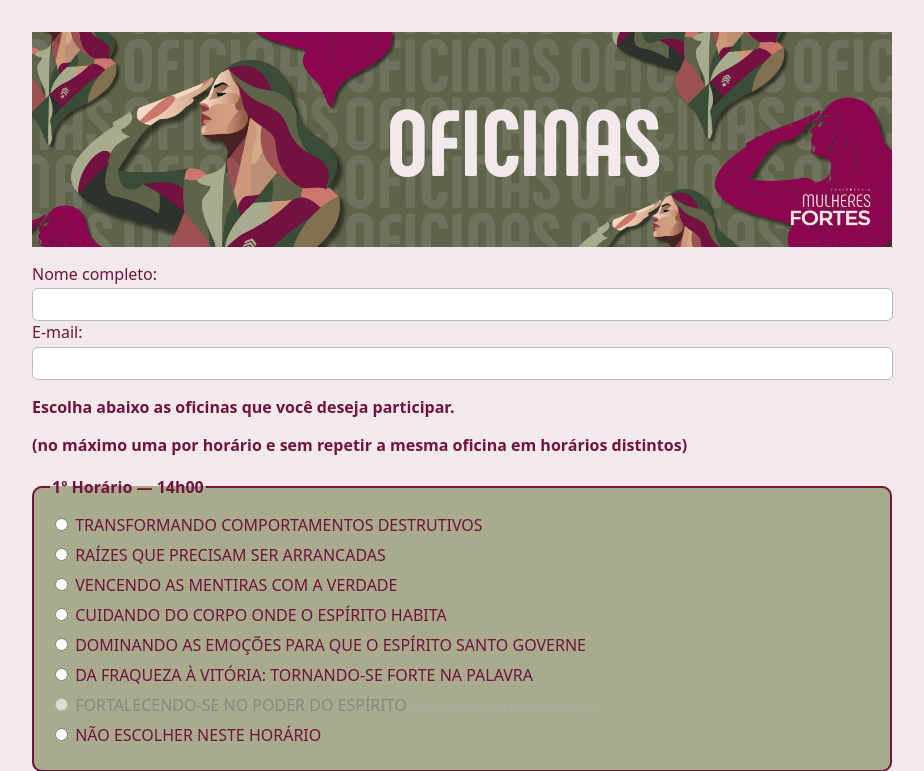
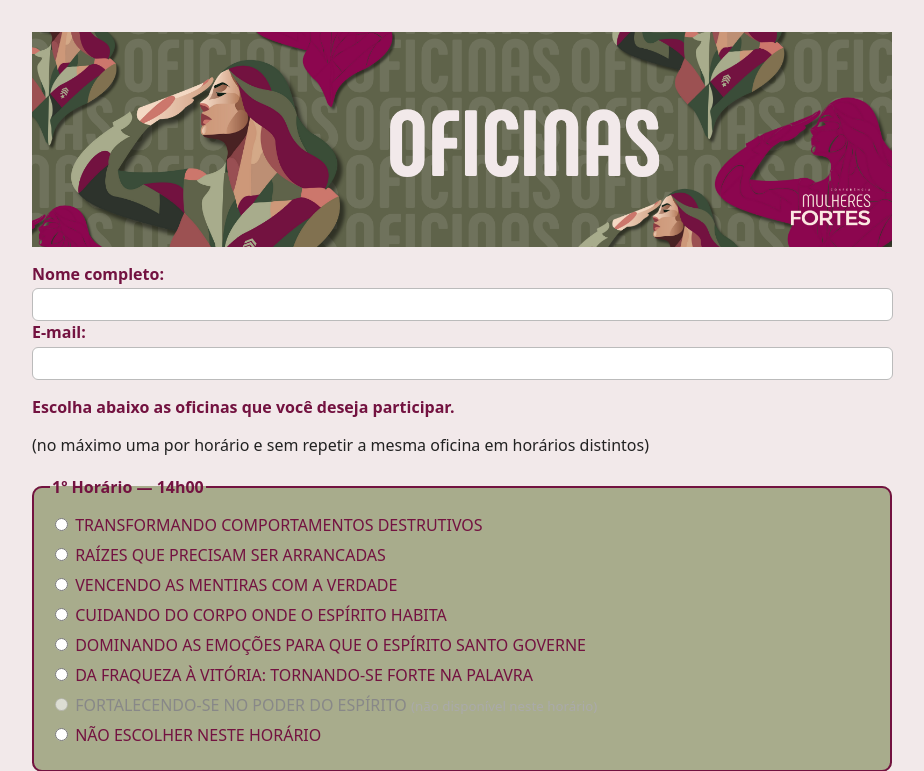
Before and after one commit to comercial-ediomare/oficinas-salgueiro, a Flask app: page / in a window 1280 px wide. Shown: the top 771 px of the page, without its empty margins (178-1102 px from the left). Run offline with Flask 3, Linux system fonts and the light colour scheme; data comes from the database, SQL or seed files in the repository; data that the repository does not hold is empty.

Commit message:
Update index.html

```diff
--- a/templates/index.html
+++ b/templates/index.html
@@ -115,16 +115,16 @@
   {% endwith %}
 
   <form method="post" action="{{ url_for('inscrever') }}">
-    <label>Nome completo:
+    <label><strong>Nome completo:</strong>
       <input type="text" name="full_name" required>
     </label>
 
-    <label style="margin-top:.6em;">E-mail:
+    <label style="margin-top:.6em;"><strong>E-mail:</strong>
       <input type="email" name="email" required>
     </label>
 
     <p><strong>Escolha abaixo as oficinas que você deseja participar.</strong></p>
-    <p><strong>(no máximo uma por horário e sem repetir a mesma oficina em horários distintos)</strong></p>
+    <p>(no máximo uma por horário e sem repetir a mesma oficina em horários distintos)</p>
 
     {% for slot in slots %}
       <fieldset class="slot">
```
